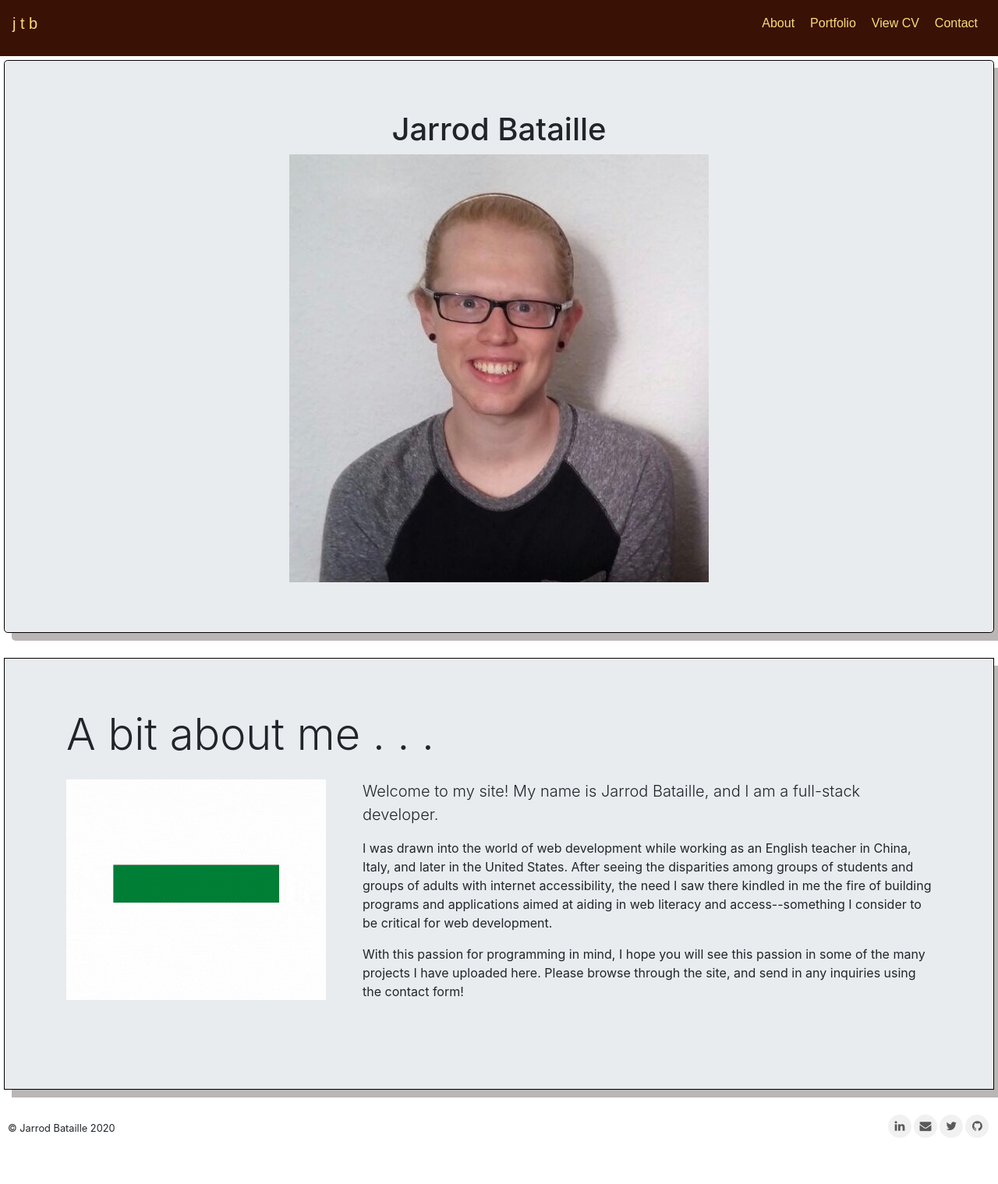
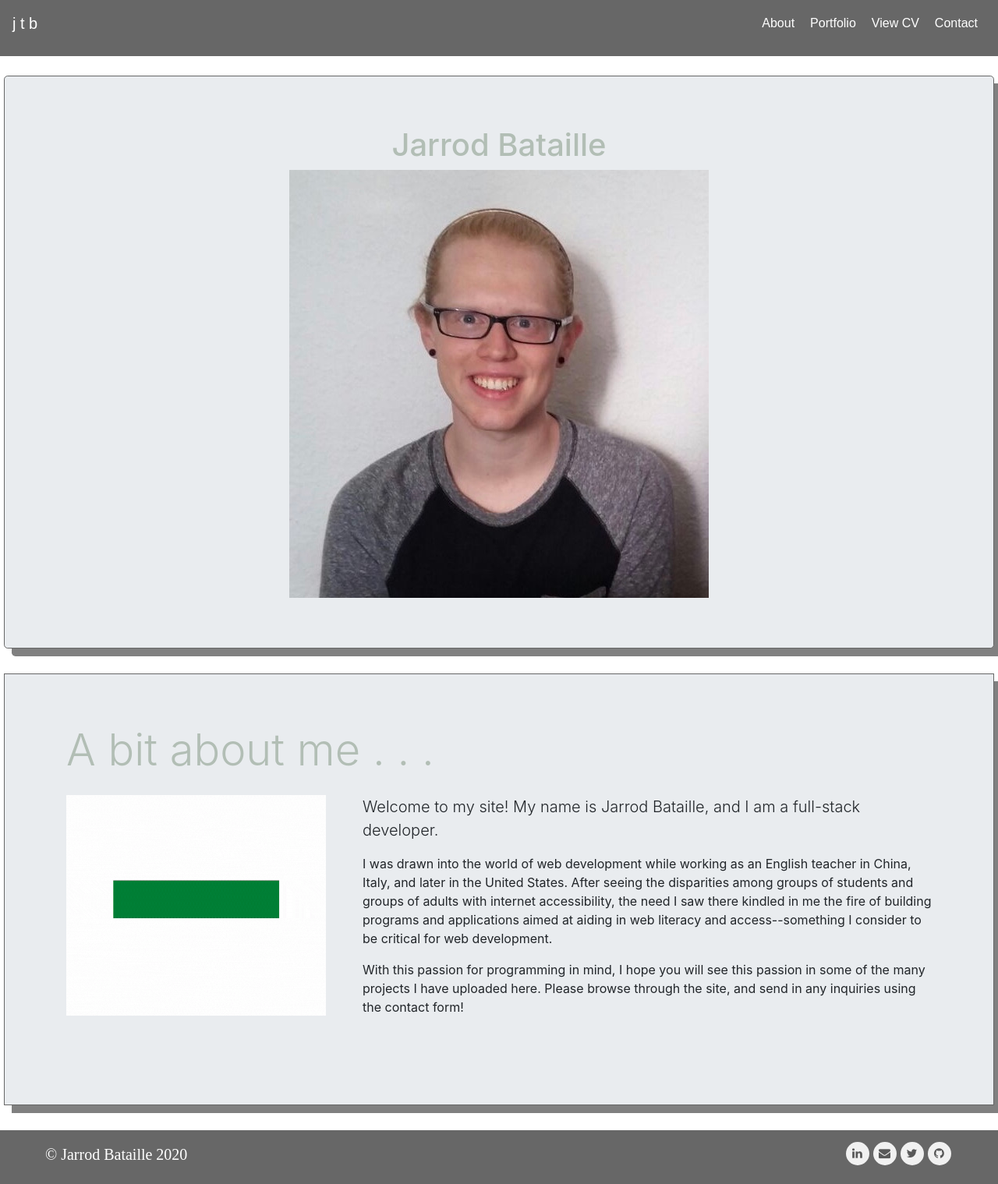
Before and after one commit to jtbataille/React-Portfolio, a React (Create React App) app: page / in a window 1280 px wide. Shown: the whole page at 78% size. Before the commit the page ends 1476 px from the top, so only its background shows below. Built offline with nearby package versions, Linux system fonts and the light colour scheme.

Commit message:
fixing color scheme for all pages

```diff
--- a/src/components/Footer/Footer.js
+++ b/src/components/Footer/Footer.js
@@ -4,6 +4,7 @@ import './style.css';
 
 function Footer() {
     return (
+        <footer class="py-2 px-5 sticky-bottom">
             <div className="row">
                 <small className="copyright"> &copy; Jarrod Bataille 2020</small>
                 <ul className="social-network social-circle ml-auto">
@@ -13,6 +14,7 @@ function Footer() {
                     <li><a href="https://github.com/jtbataille" target="_blank" rel="noopener noreferrer" className="icoGitHub" title="GitHub"><i className="fa fa-github"></i></a></li>
                 </ul>
             </div>
+        </footer>
     )
 }
 
--- a/src/components/Footer/style.css
+++ b/src/components/Footer/style.css
@@ -4,8 +4,8 @@ footer {
     bottom: 0;
     font-family: 'Yellowtail', cursive;
     font-size: 25px;
-    color: #fadc7a !important;
-    background-color: #3a1105 !important;
+    color: #FFFFFF !important;
+    background-color: #676767 !important;
 }
 
 small {
--- a/src/components/NavBar/style.css
+++ b/src/components/NavBar/style.css
@@ -1,10 +1,10 @@
 .navbar {
-    background-color: #3a1105 !important;
+    background-color: #676767 !important;
     padding-bottom: 20px !important;
 }
 
 nav a {
-    color: #fadc7a !important;
+    color: #FFFFFF !important;
 }
 
 .nav-item {
@@ -13,7 +13,7 @@ nav a {
 
 .nav-item:hover {
     text-decoration: none !important;
-    border-bottom: 2px solid #fadc7a !important;
+    border-bottom: 2px solid #FFFFFF !important;
     transition: 0.5s ease !important;
     transform: scale(1.1) !important;
 }
--- a/src/styling/contact.css
+++ b/src/styling/contact.css
@@ -1,10 +1,10 @@
 h5 {
-    color: #212121 !important;
+    color: #B2BEB5 !important;
     font-size: x-large;
 }
 
 form {
-    background-color: #BBB6B6 !important;
+    background-color: #f5f5f5 !important;
     padding: 10px;
     border: 1px solid black;
     margin-bottom: 15px;
--- a/src/styling/home.css
+++ b/src/styling/home.css
@@ -1,5 +1,9 @@
+h1 {
+    color: #B2BEB5;
+}
 .jumbotron {
     margin: 5px;
-    box-shadow: 10px 10px #BBB6B6;
-    border: 1px solid black;
+    margin-top: 25px;
+    box-shadow: 10px 10px #808080;
+    border: 1px solid #676767;
 }
--- a/src/styling/portfolio.css
+++ b/src/styling/portfolio.css
@@ -12,6 +12,7 @@ h3 {
     text-align: center;
     padding-top: 30px;
     padding-bottom: 15px;
+    color: #B2BEB5;
 }
 
 .carousel-item {
```
Lines whose indentation alone changed are shown as unchanged.
